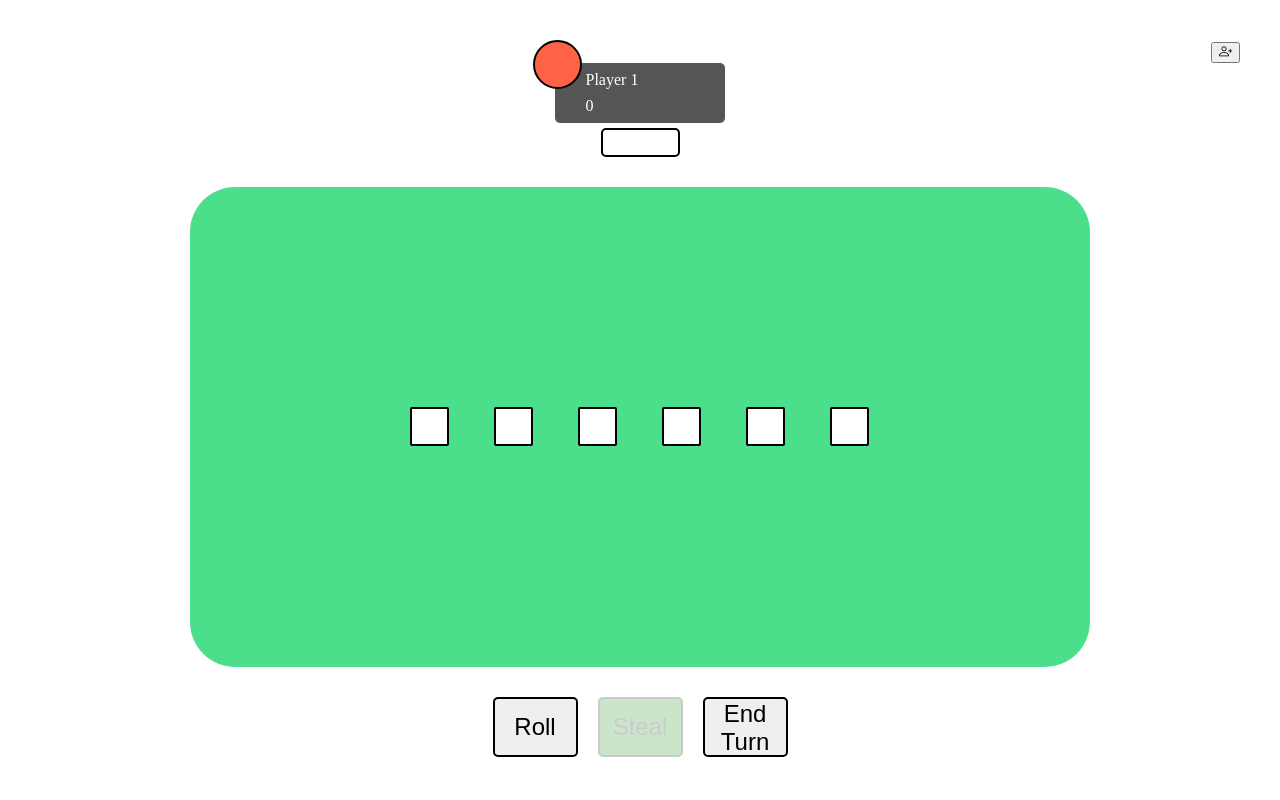
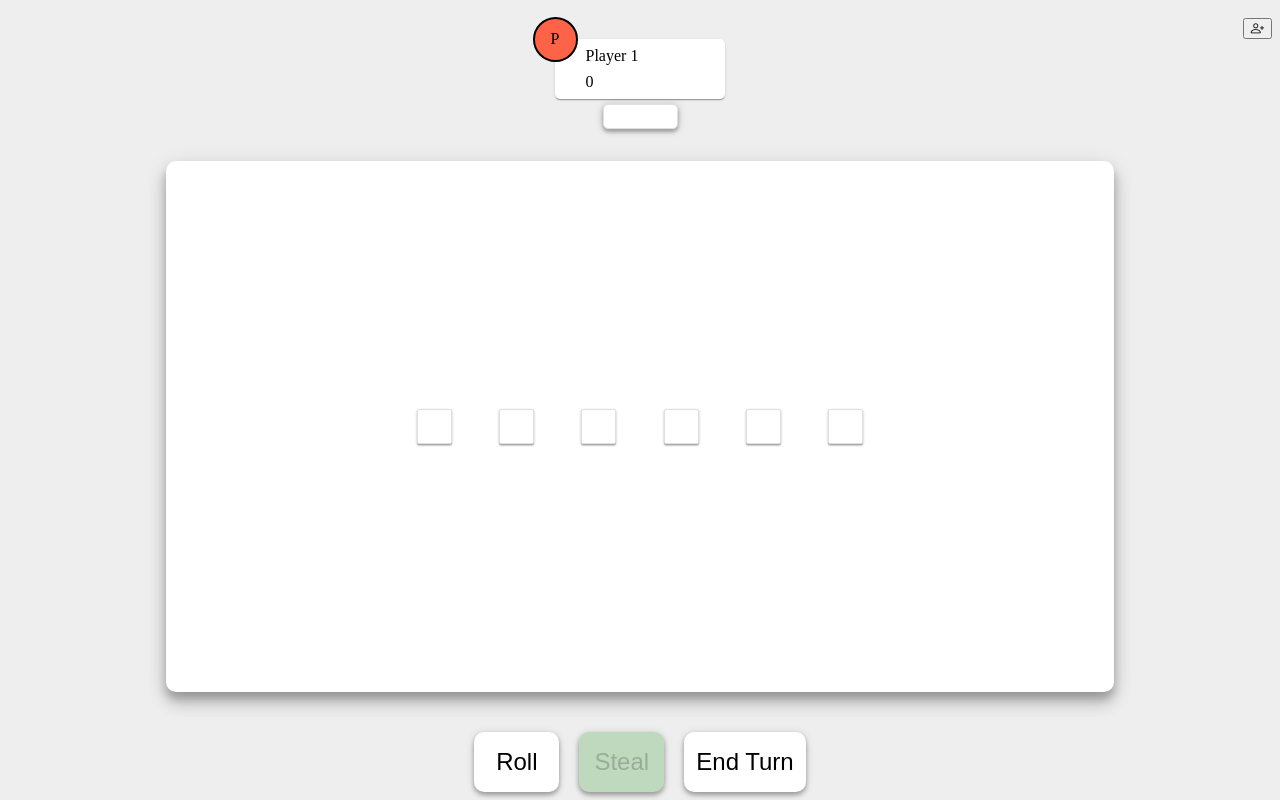
Before and after one commit to SeanCKeefe13/crappo, a plain HTML site: page crappo.html in a window 1280 px wide. Drawn offline with nearby package versions, Linux system fonts and the light colour scheme.

Commit message:
updated some styling

```diff
--- a/crappo.html
+++ b/crappo.html
@@ -27,7 +27,7 @@
         <div class="player-top-container">
             <div class="player-card-container">
                 <div class="player-card">
-                    <div class="player-avatar"></div>
+                    <div class="player-avatar">P</div>
                     <div class="player-info">
                         <div class="player-name">Player 1</div>
                         <div class="player-total-score">0</div>
@@ -39,7 +39,6 @@
             </div>
 
         </div>
-        <div class="game-board-container">
         <div class="game-board">
             <div class="dice" id="dice1"></div>
             <div class="dice" id="dice2"></div>
@@ -47,7 +46,6 @@
             <div class="dice" id="dice4"></div>
             <div class="dice" id="dice5"></div>
             <div class="dice" id="dice6"></div>
-            </div>
         </div>
         <div class="turn-control-container">
                 <button id="rollDice" class="notPlayerTurn">Roll</button>
--- a/crappoStyle.css
+++ b/crappoStyle.css
@@ -1,12 +1,24 @@
 /* .notPlayerTurn {
     opacity: 0.5;
 } */
+*{
+    box-sizing: border-box;
+}
+body{
+    display: flex;
+    flex-direction: column;
+    background-color: #eee;
+    margin: 0;
+    min-height: 100vh;
+    padding: 8px;
+}
 .page-container{
-    margin: 2.5%;
     display: flex;
     justify-content: center;
     align-items: stretch;
     flex-direction: column;
+    flex-grow: 1;
+    flex-shrink: 0;
 }
 .add-player-container{
     display: flex;
@@ -27,14 +39,21 @@
 }
 .player-card-container{
     width: 170px;
-    background-color: rgba(43, 43, 43, 0.8);
+    background-color: #fff;
     border-radius: 5px;
+    box-shadow: 0px 2px 1px -1px rgba(0, 0, 0, 0.2),
+    0px 1px 1px 0px rgba(0, 0, 0, 0.14),
+    0px 1px 3px 0px rgba(0,0,0,.12);
 }
 .player-card{
     padding: 8px 8px 8px calc(8px + 45px/2);
     position: relative;
 }
 .player-avatar{
+    display: flex;
+    justify-content: center;
+    align-items: center;
+    text-align: center;
     border: 2px solid black;
     border-radius: 50%;
     width: 45px;
@@ -46,7 +65,7 @@
     background-color: tomato;
 }
 .player-info{
-    color: white;
+    color: black;
 }
 .player-info > * + * {
     margin-top: 8px;
@@ -54,25 +73,27 @@
 
 
 .score-board {
-    border: 2px black solid;
+    background: #FFFFFF;
     border-radius: 5px;
+    border: 1px solid #e0e0e0;
+    box-shadow: 0px 3px 4px rgba(0, 0, 0, 0.14), 0px 3px 3px rgba(0, 0, 0, 0.12), 0px 1px 8px rgba(0, 0, 0, 0.2);
     width: 75px;
     height: 25px;
 }
 
-.game-board-container{
-    display: flex;
-    justify-content: center;
-}
 .game-board {
+    flex-grow: 1;
     width: 75%;
-    height: 60vh;
-    margin-bottom: 2.5%;
-    border-radius: 45px;
+    margin: auto;
+    margin-bottom: 2.5rem;
+    border-radius: 10px;
+    box-shadow: 0px 12px 17px rgba(0, 0, 0, 0.14),
+    0px 5px 22px rgba(0, 0, 0, 0.12),
+    0px 7px 8px rgba(0, 0, 0, 0.2);
     display: flex;
     justify-content: center;
     align-items: center;
-    background-color: rgba(32, 215, 111, 0.8);
+    background-color: white;
 }
 
 .dice {
@@ -81,8 +102,9 @@
     width: 35px;
     margin: 2.5%;
     height: 35px;
-    border: 2px solid black;
+    border: 1px solid #e0e0e0;
     border-radius: 2px;
+    box-shadow: 0px 1px 1px rgba(0, 0, 0, 0.14), 0px 2px 1px rgba(0, 0, 0, 0.12), 0px 1px 3px rgba(0, 0, 0, 0.2);
     display: flex;
     justify-content: center;
     align-items: center;
@@ -100,20 +122,21 @@
     margin-left: 20px ;
 }
 .turn-control-container button{
-    width: 85px;
+    min-width: 85px;
     height: 60px;
     font-size: 1.5rem;
-    border: 2px solid black;
-    border-radius: 5px;
+    box-shadow: 0px 4px 5px rgba(0, 0, 0, 0.14), 0px 1px 10px rgba(0, 0, 0, 0.12), 0px 2px 4px rgba(0, 0, 0, 0.2);
+    border-radius: 10px;
+    border: none;
+    background-color: white;
+    padding: 12px;
 }
 #stealButton {
-    border: 2px solid black;
-    background-color: green;
-    opacity: 0.2;
+    background-color: rgba(0, 128, 0, 0.2);
+    color: rgba(0, 0, 0, 0.2);
 }
 
 .steal-active {
-    border: 2px solid black;
     background-color: green;
     opacity: 1;
 }
```
Lines whose indentation alone changed are shown as unchanged.
